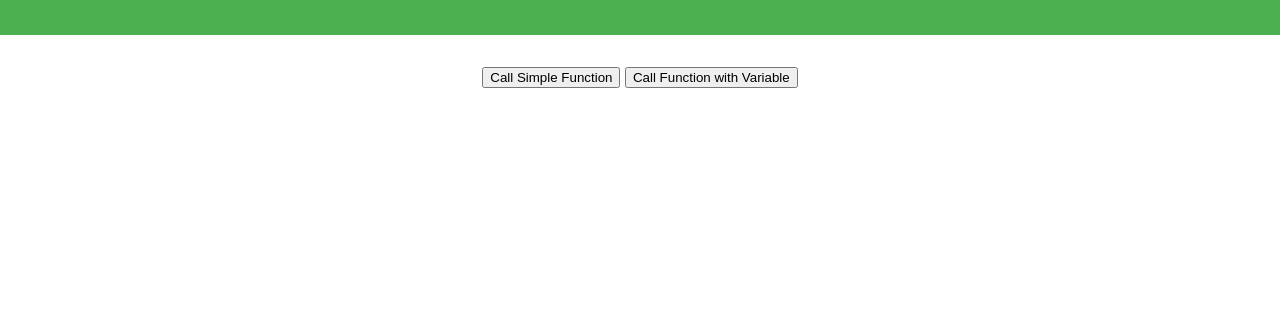
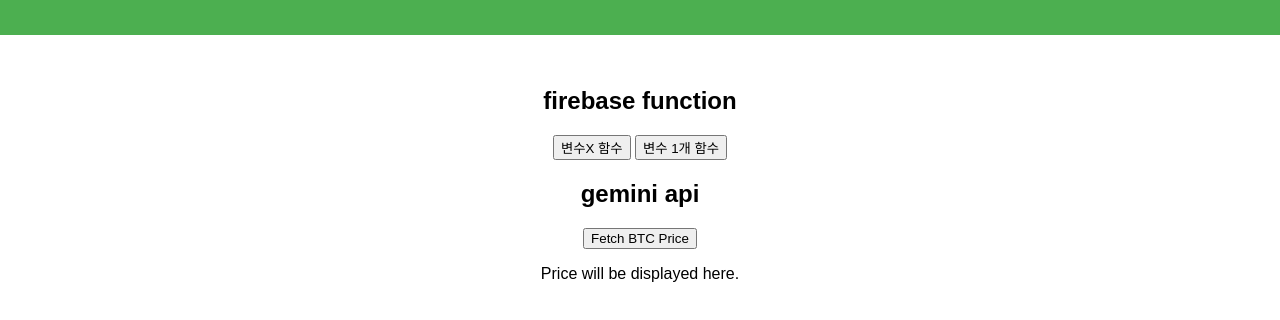
Before and after one commit to UnknownTie/testview2, a plain HTML site: page index.html in a window 1280 px wide. Shown: the part 110-430 px from the top of the page. Drawn offline with Linux system fonts and the light colour scheme.

Commit message:
Update index.html

```diff
--- a/index.html
+++ b/index.html
@@ -34,11 +34,17 @@
         <h1>통신 테스트 사이트</h1>
     </header>
     <main>
-        <button onclick="callSimpleFunction()">Call Simple Function</button>
-        <button onclick="callFunctionWithVariable()">Call Function with Variable</button>
+        <h2>firebase function</h2>
+        <button onclick="callSimpleFunction()">변수X 함수</button>
+        <button onclick="callFunctionWithVariable()">변수 1개 함수</button>
+        <h2>gemini api</h2>
+        <button id="fetchPrice">Fetch BTC Price</button>
+        <p id="price">Price will be displayed here.</p>
         <div id="result"></div>
     </main>
     <script type="module" src="script_firebase.js"></script>
+    <script type="module" src="script_gemini.js"></script>
+
 
 </body>
 </html>
```
